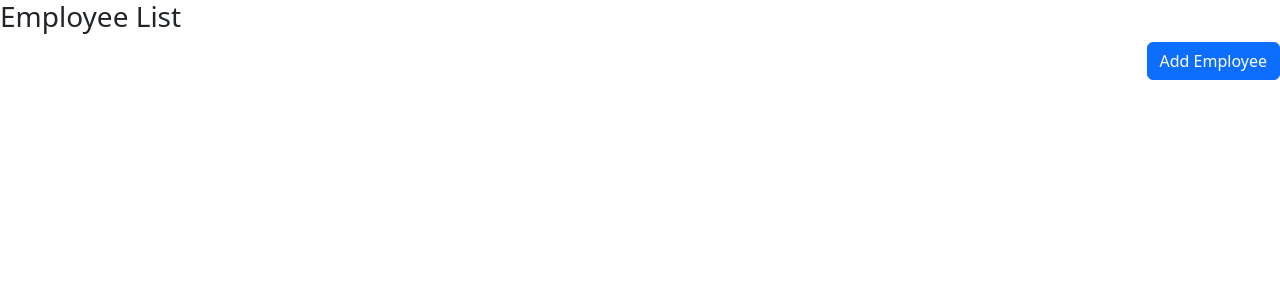
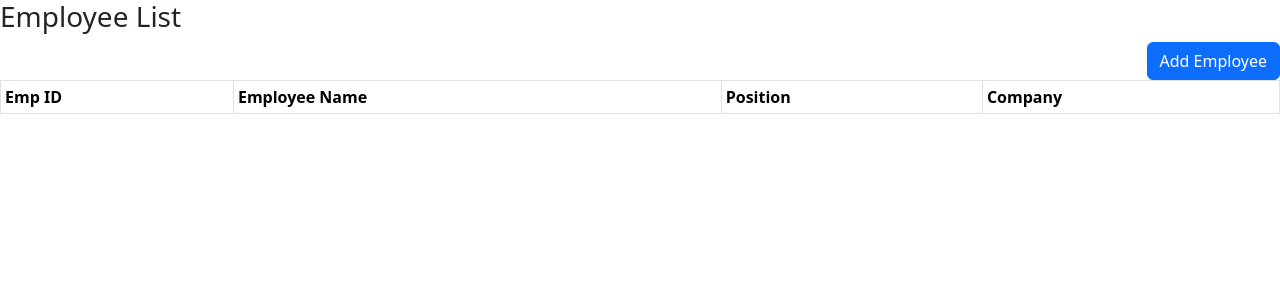
Before and after one commit to rohitware/react-crud, a React (Vite) app: page / in a window 1280 px wide. Shown: the top 300 px of the page. Built offline with nearby package versions, Linux system fonts and the light colour scheme.

Commit message:
Implement complete Create and Read operations with Context API

```diff
--- a/src/CRUDUsingContext/AddEmployee.jsx
+++ b/src/CRUDUsingContext/AddEmployee.jsx
@@ -5,6 +5,7 @@ import Col from "react-bootstrap/Col";
 import Form from "react-bootstrap/Form";
 import Row from "react-bootstrap/Row";
 import EmployeeContext from "./EmployeeContext";
+import { useNavigate } from "react-router-dom";
 
 const AddEmployee = () => {
   const [validated, setValidated] = useState(false);
@@ -24,6 +25,7 @@ const AddEmployee = () => {
   };
 
   const { addEmployee } = useContext(EmployeeContext);
+  const navigate = useNavigate();
 
   const handleSubmit = (event) => {
     const form = event.currentTarget;
@@ -34,6 +36,7 @@ const AddEmployee = () => {
       const employee = { id: Date.now(), empId, name, position, company };
       console.log(employee);
       addEmployee(employee);
+      navigate("/");
     }
     event.preventDefault();
     setFormData({ empId: "", name: "", position: "", company: "" });
--- a/src/CRUDUsingContext/EmployeeList.jsx
+++ b/src/CRUDUsingContext/EmployeeList.jsx
@@ -1,17 +1,42 @@
-import React from "react";
+import React, { useContext } from "react";
 import Button from "react-bootstrap/Button";
 import "./crudStyle.css";
 import { useNavigate } from "react-router-dom";
+import EmployeeContext from "./EmployeeContext";
+import Table from "react-bootstrap/Table";
 const EmployeeList = () => {
   const navigate = useNavigate();
+  const { employee } = useContext(EmployeeContext);
   return (
     <>
       <h3>Employee List</h3>
+
       <div className="addEmployeeBtn">
         <Button variant="primary" onClick={() => navigate("/add-employee")}>
           Add Employee
         </Button>
       </div>
+
+      <Table striped bordered hover size="sm">
+        <thead>
+          <tr>
+            <th>Emp ID</th>
+            <th>Employee Name</th>
+            <th>Position</th>
+            <th>Company</th>
+          </tr>
+        </thead>
+        <tbody>
+          {employee.map((emp, index) => (
+            <tr key={emp.id || index}>
+              <td>{emp.empId}</td>
+              <td>{emp.name}</td>
+              <td>{emp.position}</td>
+              <td>{emp.company}</td>
+            </tr>
+          ))}
+        </tbody>
+      </Table>
     </>
   );
 };
```
